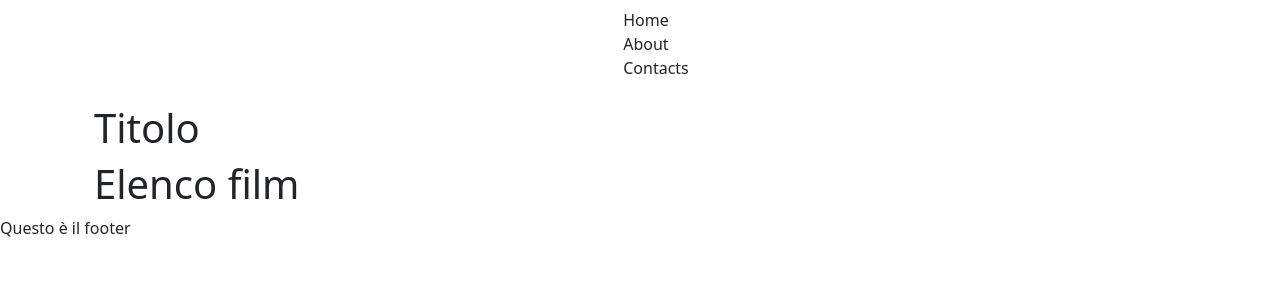
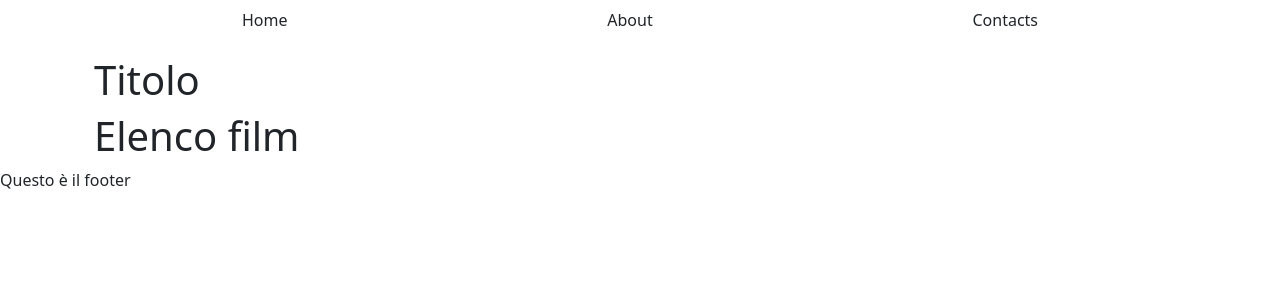
Before and after one commit to giovanni-arduini/webapp-react, a React (Vite) app: page / in a window 1280 px wide. Shown: the top 300 px of the page. Built offline with nearby package versions, Linux system fonts and the light colour scheme.

Commit message:
ADD Route about, contacts to BrowserRouter App.jsx

```diff
--- a/src/App.jsx
+++ b/src/App.jsx
@@ -10,6 +10,8 @@ function App() {
         <Route element={<DefaultLayout />}>
           <Route path="/" element={<HomePage />} />
           <Route path="/movies/:id" element={<MoviePage />} />
+          <Route path="/about" />
+          <Route path="/contacts" />
         </Route>
       </Routes>
     </BrowserRouter>
--- a/src/components/Nav/Nav.jsx
+++ b/src/components/Nav/Nav.jsx
@@ -19,7 +19,7 @@ function Nav() {
 
   return (
     <Navbar>
-      <ul>
+      <ul className="container">
         {routes.map((item, i) => {
           return (
             <li id={i}>
```
